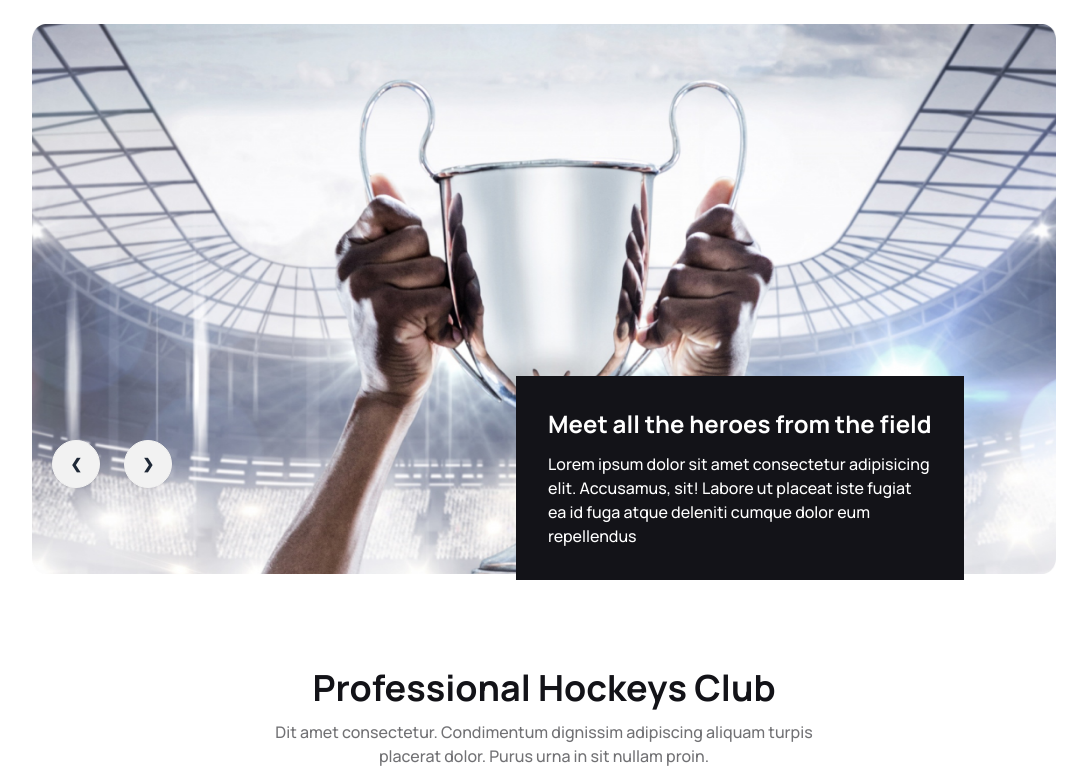
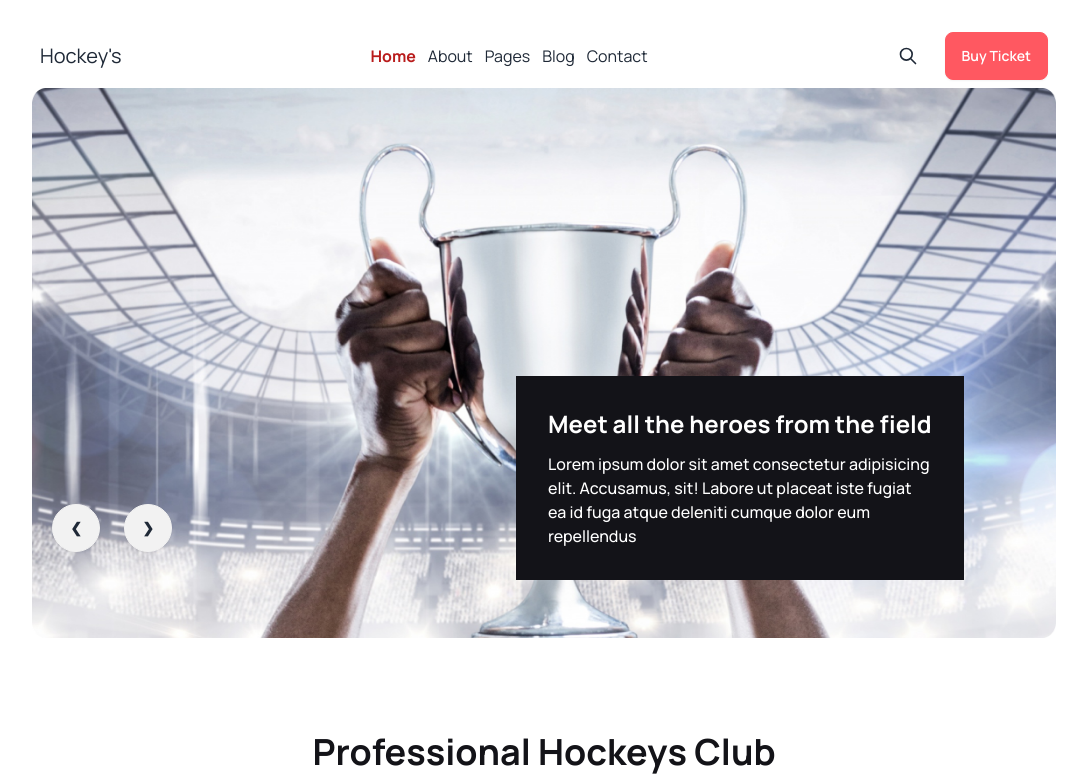
Before and after one commit to EZAZ324/Hockeys, a plain HTML site: page index.html in a window 1280 px wide. Shown: the top 781 px of the page, without its empty margins (96-1183 px from the left). Drawn offline with nearby package versions, Linux system fonts and the light colour scheme.

Commit message:
navbar added

```diff
--- a/index.html
+++ b/index.html
@@ -41,10 +41,12 @@
         .white_text {
             color: #FFF;
         }
-        .border{
+
+        .border {
             border: 1px solid rgba(19, 19, 24, 0.10);
         }
-        .input_color{
+
+        .input_color {
             background: rgba(19, 19, 24, 0.03);
         }
     </style>
@@ -55,6 +57,57 @@
 
     <!-- header starts -->
     <header class="w-[80%] mx-auto py-6">
+
+        <!-- nav starts -->
+        <div class="navbar justify-between">
+            <div class=" lg:hidden">
+                <div class="dropdown">
+                    <div tabindex="0" role="button" class="btn btn-ghost btn-circle">
+                        <svg xmlns="http://www.w3.org/2000/svg" class="h-5 w-5" fill="none" viewBox="0 0 24 24"
+                            stroke="currentColor">
+                            <path stroke-linecap="round" stroke-linejoin="round" stroke-width="2"
+                                d="M4 6h16M4 12h16M4 18h7" />
+                        </svg>
+                    </div>
+                    <ul tabindex="0" class="menu menu-sm dropdown-content mt-3 z-[1] p-2 shadow bg-base-100 rounded-box w-52">
+                        <li class="text-red-700 font-bold"><a href="index.html">Home</a></li>
+                        <li><a href="index.html">About</a></li>
+                        <li><a href="index.html">Pages</a></li>
+                        <li><a href="index.html">Blog</a></li>
+                        <li><a href="index.html">Contact</a></li>
+                    </ul>
+                </div>
+            </div>
+
+            <div class="">
+                <p class=" text-xl">Hockey's</p>
+            </div>
+
+            <div class="hidden lg:block">
+                <nav>
+                    <ul class="flex gap-3">
+                        <li class="text-red-700 font-bold"><a href="index.html">Home</a></li>
+                        <li><a href="index.html">About</a></li>
+                        <li><a href="index.html">Pages</a></li>
+                        <li><a href="index.html">Blog</a></li>
+                        <li><a href="index.html">Contact</a></li>
+                    </ul>
+                </nav>
+            </div>
+
+            <div class="">
+                <button class="btn btn-ghost btn-circle hidden lg:block">
+                    <svg xmlns="http://www.w3.org/2000/svg" class="h-5 w-5" fill="none" viewBox="0 0 24 24"
+                        stroke="currentColor">
+                        <path stroke-linecap="round" stroke-linejoin="round" stroke-width="2"
+                            d="M21 21l-6-6m2-5a7 7 0 11-14 0 7 7 0 0114 0z" />
+                    </svg>
+                </button>
+                <button class="btn btn-error white_text">Buy Ticket</button>
+
+            </div>
+        </div>
+        <!-- nav ends -->
 
         <!--  banner starts -->
         <div class="carousel w-full lg:h-[550px]">
```
